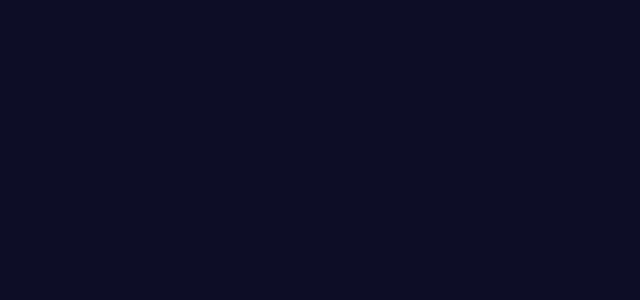
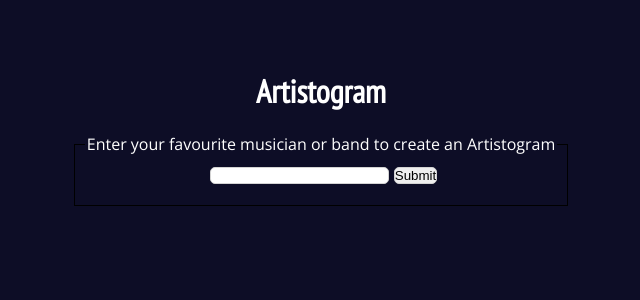
Before and after one commit to lulusanders84/Artistogram-Client, a React (Create React App) app: page /create in a window 1280 px wide. Shown: the top 300 px of the page, without its empty margins (319-959 px from the left). Built offline with nearby package versions, Linux system fonts and the light colour scheme.

Commit message:
focal artist action completed

```diff
--- a/package.json
+++ b/package.json
@@ -5,9 +5,11 @@
   "dependencies": {
     "react": "^16.6.1",
     "react-dom": "^16.6.1",
+    "react-redux": "^5.1.1",
     "react-router": "^4.3.1",
     "react-router-dom": "^4.3.1",
-    "react-scripts": "2.1.1"
+    "react-scripts": "2.1.1",
+    "redux": "^4.0.1"
   },
   "scripts": {
     "start": "react-scripts start",
--- a/src/App.js
+++ b/src/App.js
@@ -6,6 +6,7 @@ import Dashboard from './components/dashboard';
 import LogIn from './components/log-in';
 import SignUp from './components/sign-up';
 import PlaylistPage from './components/playlist-page';
+import CreateArtistogram from './components/create-artistogram';
 
 import './components/main.css';
 
@@ -20,6 +21,7 @@ export default function App(props) {
                     <Route exact path="/login/" component={LogIn} />
                     <Route exact path="/signup/" component={SignUp} />
                     <Route exact path="/playlist/" component={PlaylistPage} />
+                    <Route exact path="/create/" component={CreateArtistogram} />
                 </main>
             </div>
         </Router>
--- /dev/null
+++ b/src/actions/index.js
@@ -0,0 +1,5 @@
+export const SET_FOCAL_ARTIST = 'SET_FOCAL_ARTIST';
+export const setFocalArtist = (artist) => ({
+    type: SET_FOCAL_ARTIST,
+    artist
+});
--- a/src/components/artistogram.js
+++ b/src/components/artistogram.js
@@ -3,15 +3,22 @@ import './main.css';
 import './hex-grid.css';
 import Decade from './decade';
 import { decades, decadeWords, res } from './dataStore';
+import {connect} from 'react-redux';
 
-export default function Artistogram(props) {
+export function Artistogram(props) {
   const decadeSections = decades.map((decade, index) => <Decade title={decade} class={`decade ${decadeWords[index]}`} />);
     return (
       <div>
-        <h1>Musicians related to... {res.focalArtist}</h1>
+        <h1>Musicians related to... {props.focalArtist}</h1>
         <section class="artistogram">
           {decadeSections}
         </section>
       </div>
     );
   }
+
+  const mapStateToProps = (state, props) => ({
+    focalArtist: state.focalArtist
+});
+
+export default connect(mapStateToProps)(Artistogram);
--- a/src/components/create-artistogram.js
+++ b/src/components/create-artistogram.js
@@ -2,16 +2,29 @@ import React, { Component } from 'react';
 import './main.css';
 import './hex-grid.css';
 import './create-artistogram.css';
+import {setFocalArtist} from '../actions'
+import {connect} from 'react-redux';
+import { withRouter } from 'react-router-dom';
 
-export default function CreateArtistogram(props) {
+export class CreateArtistogram extends React.Component {
+
+  handleSetFocalArtist(event) {
+    // console.log("setFocalArtist");
+    event.preventDefault();
+    this.props.dispatch(setFocalArtist(this.textInput.value));
+    this.props.history.push(`/artistogram`);
+  }
+  render() {
+
     return (
+
       <div id="create">
         <h1>Artistogram</h1>
-      <form onSubmit={props.onSubmit}>
+        <form onSubmit={event => this.handleSetFocalArtist(event)}>
           <fieldset>
             <legend>Enter your favourite musician or band to create an Artistogram</legend>
             <div>
-            <input type="text" value="Oasis"/>
+              <input type="text" ref={input => this.textInput = input}/>
               <input type="submit" />
             </div>
           </fieldset>
@@ -19,3 +32,6 @@ export default function CreateArtistogram(props) {
       </div>
     )
   }
+}
+
+export default withRouter(connect()(CreateArtistogram));
--- a/src/components/decade.css
+++ b/src/components/decade.css
@@ -15,6 +15,7 @@ h2.decade {
 }
 
 .decade {
+  margin-top: -5px;
   padding-top: 20px;
   padding-bottom: 20px;
 }
@@ -33,6 +34,7 @@ background: linear-gradient(#4d4d00, #4d1a00);
 
 .eighties {
 background: linear-gradient(#4d1a00, #4d0000);
+margin-bottom: -1px;
 }
 
 .ninties {
--- a/src/components/landing-page.js
+++ b/src/components/landing-page.js
@@ -13,7 +13,7 @@ export default function LandingPage(props) {
   return (
     <div>
       <NavBar links={navBarLinks}/>
-      <CreateArtistogram onSubmit={e => createArtistogram(e)}/>
+      <CreateArtistogram focalArtist="oasis" />
     </div>
   )
 }
--- a/src/index.js
+++ b/src/index.js
@@ -1,10 +1,16 @@
 import React from 'react';
 import ReactDOM from 'react-dom';
+import { Provider } from 'react-redux';
 import './index.css';
 import App from './App';
+import store from './store';
 import * as serviceWorker from './serviceWorker';
 
-ReactDOM.render(<App />, document.getElementById('root'));
+ReactDOM.render(
+  <Provider store={store}>
+    <App />
+  </Provider>, document.getElementById('root')
+);
 
 // If you want your app to work offline and load faster, you can change
 // unregister() to register() below. Note this comes with some pitfalls.
--- /dev/null
+++ b/src/reducers/index.js
@@ -0,0 +1,15 @@
+import * as actions from '../actions';
+
+const initialState = {
+  focalArtist: ''
+}
+export const artistogramReducer = (state=initialState, action) => {
+  console.log(action);
+  switch(action.type) {
+    case 'SET_FOCAL_ARTIST':
+    console.log(action);
+    return Object.assign({}, state, {
+      focalArtist: action.artist
+    });
+  }
+}
--- /dev/null
+++ b/src/store.js
@@ -0,0 +1,5 @@
+import {createStore} from 'redux'
+
+import {artistogramReducer} from './reducers';
+
+export default createStore(artistogramReducer);
```
Also changed, not shown: 1 other file (tests, documents, lock files or other folders). Lines whose indentation alone changed are shown as unchanged.
